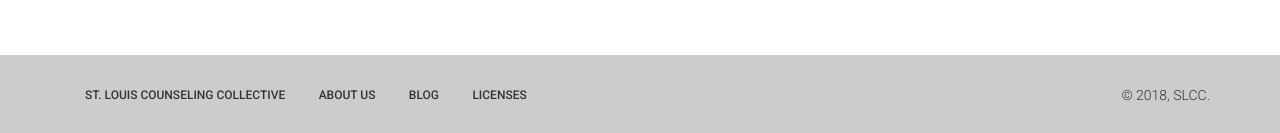
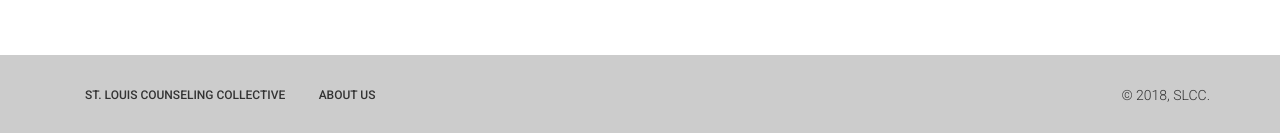
Before and after one commit to STLCounselingCollective/STLCounselingCollective.github.io, a plain HTML site: page index.html in a window 1280 px wide. Shown: the part 937-1070 px from the top of the page. Drawn offline with Linux system fonts and the light colour scheme.

Commit message:
removed extra links

```diff
--- a/index.html
+++ b/index.html
@@ -104,16 +104,6 @@
 						   About Us
 						</a>
 					</li>
-					<li>
-						<a href="http://blog.creative-tim.com">
-						   Blog
-						</a>
-					</li>
-					<li>
-						<a href="http://www.creative-tim.com/license">
-							Licenses
-						</a>
-					</li>
 	            </ul>
 	        </nav>
 	        <div class="copyright pull-right">
```
